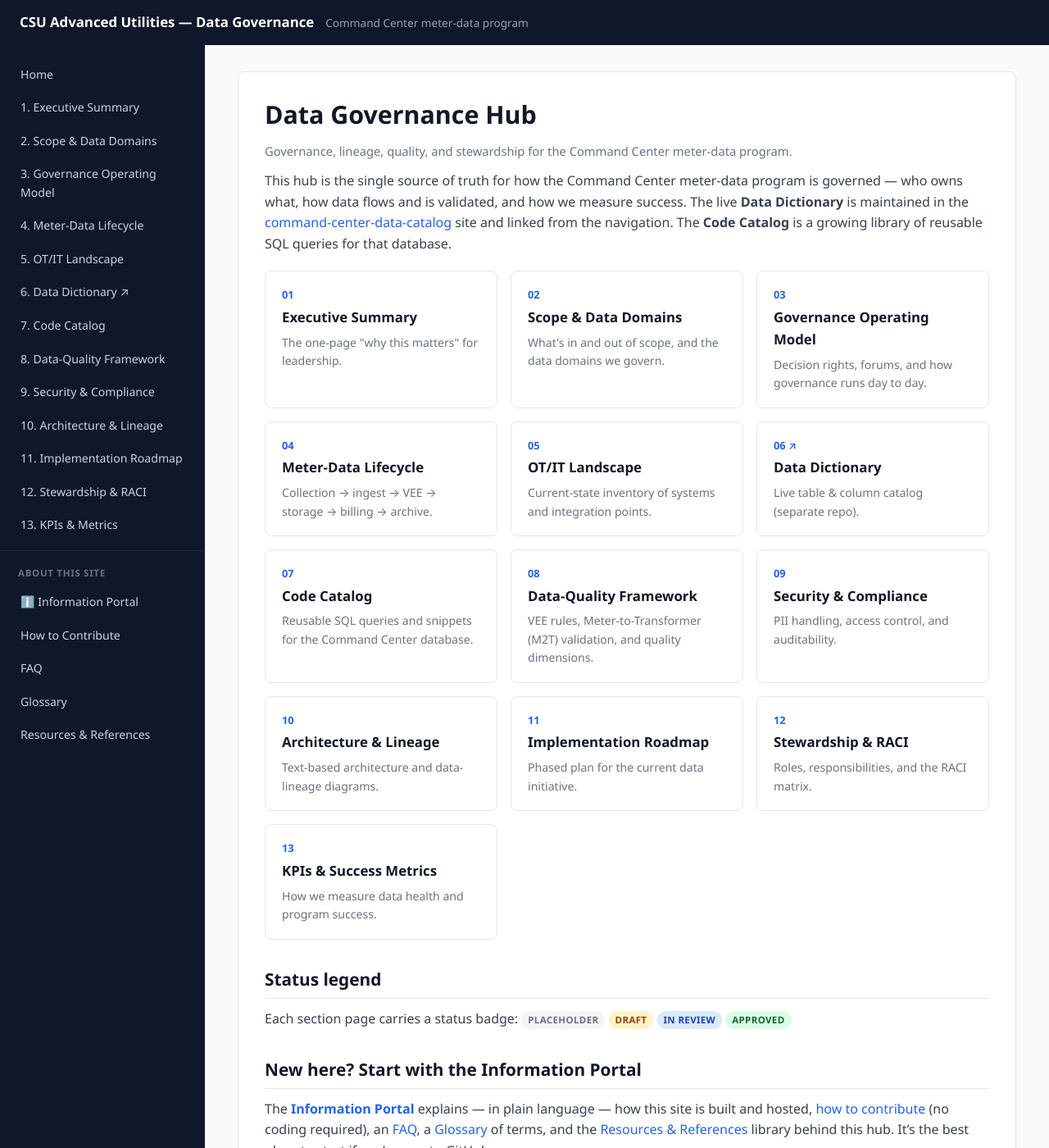
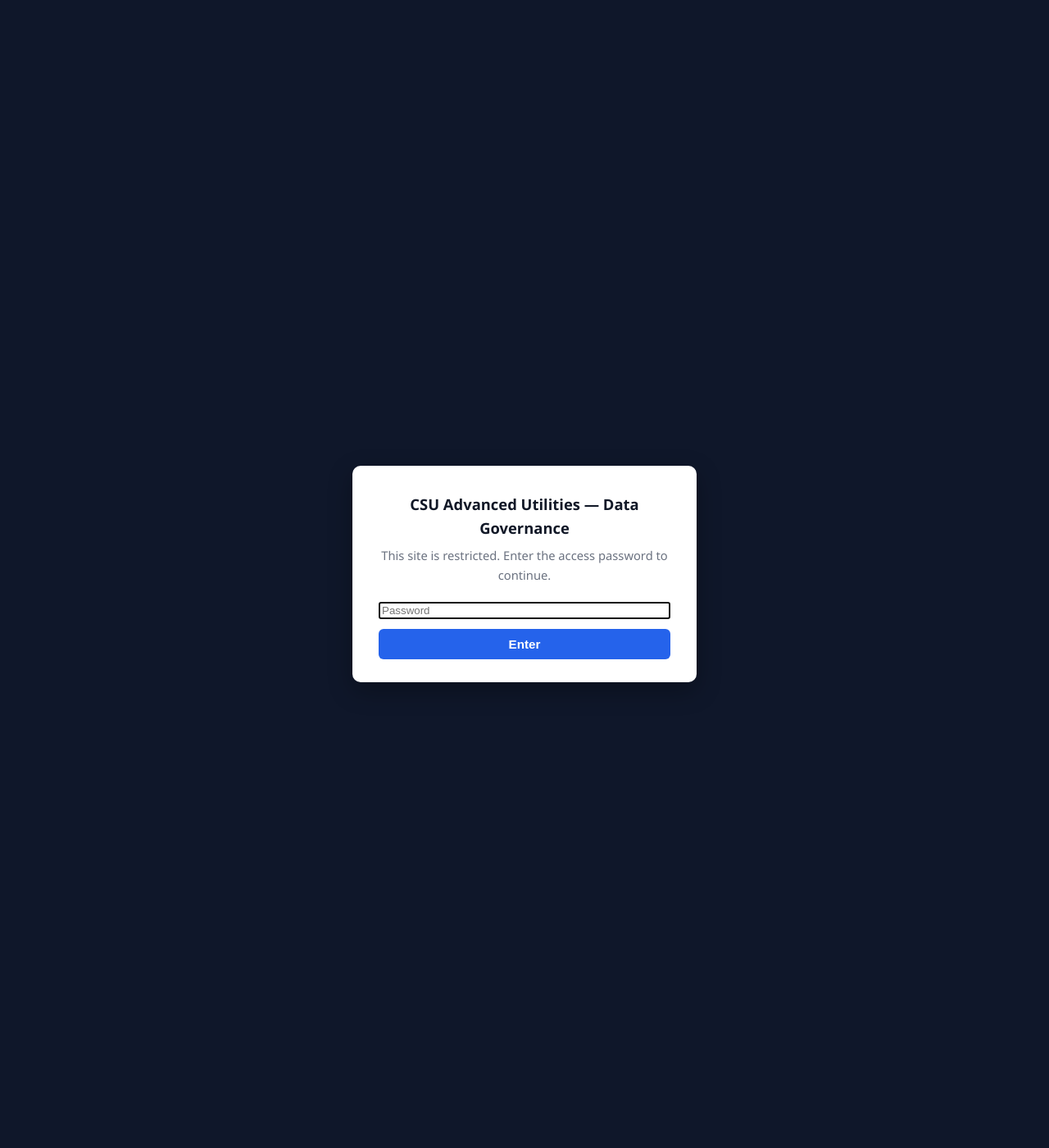
Before and after one commit to csu-advanced-utilities-tech/data-governance, a Jekyll site: the page built from docs/index.md, in a window 1280 px wide and 1400 px high. Shown: the whole window at 82% size. Built offline with Jekyll 4.4.1, drawn with Linux system fonts in a browser that asks for light colours; some of the changed text lies outside the part shown.

Commit message:
Add client-side access gate (shared password, deterrent) to the hub
Layout-level password gate: site content hidden until a SHA-256-hashed shared password is entered; unlock persists per browser session; Mermaid renders after unlock so diagrams still work. Starter password CSUdata2026 (hash in _config.yml gate_hash; change it).

Co-Authored-By: Claude Opus 4.8 (1M context) <noreply@anthropic.com>

````diff
--- a/docs/_config.yml
+++ b/docs/_config.yml
@@ -6,5 +6,13 @@ kramdown:
   input: GFM
   syntax_highlighter: rouge
 # No remote theme — the site uses the layouts in _layouts/ and assets/styles.css.
+
+# Access gate (deterrent only). SHA-256 hash of the shared access password.
+# To change the password, generate a new hash and replace the value below:
+#   PowerShell: [BitConverter]::ToString((New-Object System.Security.Cryptography.SHA256Managed).ComputeHash([Text.Encoding]::UTF8.GetBytes("YOURPASSWORD"))).Replace('-','').ToLower()
+#   Browser console: crypto.subtle.digest('SHA-256', new TextEncoder().encode('YOURPASSWORD')).then(b=>console.log([...new Uint8Array(b)].map(x=>x.toString(16).padStart(2,'0')).join('')))
+# Starter password: CSUdata2026  (CHANGE THIS)
+gate_hash: "863008d1bad2456b0b5c8abf04dae82c1e636ba89f5c876fa5daf2daaac91d6a"
+
 exclude:
   - README.md
--- a/docs/_layouts/default.html
+++ b/docs/_layouts/default.html
@@ -7,6 +7,19 @@
   <link rel="stylesheet" href="{{ '/assets/styles.css' | relative_url }}">
 </head>
 <body>
+
+  <!-- Access gate (deterrent only; shared password, client-side). -->
+  <div id="gate" class="gate" style="display:none">
+    <form id="gateForm" class="gate-box">
+      <h1>CSU Advanced Utilities — Data Governance</h1>
+      <p class="muted">This site is restricted. Enter the access password to continue.</p>
+      <input type="password" id="gatePwd" placeholder="Password" autocomplete="current-password" autofocus>
+      <button type="submit">Enter</button>
+      <p id="gateErr" class="gate-err" style="display:none">Incorrect password. Try again.</p>
+    </form>
+  </div>
+
+  <div id="site" style="display:none">
     <header class="topbar">
       <a class="brand" href="{{ '/index.html' | relative_url }}">CSU Advanced Utilities — Data Governance</a>
       <span class="brand-sub">Command Center meter-data program</span>
@@ -35,18 +48,62 @@
         </article>
       </main>
     </div>
+  </div>
 
-  <!-- Mermaid: renders ```mermaid fenced blocks (used in Architecture & Lineage). -->
+  <!-- Gate logic + Mermaid (Mermaid renders only after the site is revealed). -->
   <script type="module">
     import mermaid from "https://cdn.jsdelivr.net/npm/mermaid@11/dist/mermaid.esm.min.mjs";
+    mermaid.initialize({ startOnLoad: false, theme: "neutral" });
+
+    let mermaidRendered = false;
+    function renderMermaid() {
+      if (mermaidRendered) return;
+      mermaidRendered = true;
       document.querySelectorAll("pre > code.language-mermaid").forEach((code) => {
-      const pre = code.parentElement;
         const div = document.createElement("div");
         div.className = "mermaid";
         div.textContent = code.textContent;
-      pre.replaceWith(div);
+        code.parentElement.replaceWith(div);
       });
-    mermaid.initialize({ startOnLoad: true, theme: "neutral" });
+      if (document.querySelector(".mermaid")) mermaid.run();
+    }
+
+    const GATE_HASH = "{{ site.gate_hash }}";
+    const gate = document.getElementById("gate");
+    const site = document.getElementById("site");
+    const form = document.getElementById("gateForm");
+    const pwd  = document.getElementById("gatePwd");
+    const err  = document.getElementById("gateErr");
+
+    async function sha256hex(text) {
+      const buf = await crypto.subtle.digest("SHA-256", new TextEncoder().encode(text));
+      return [...new Uint8Array(buf)].map((b) => b.toString(16).padStart(2, "0")).join("");
+    }
+    function reveal() {
+      gate.style.display = "none";
+      site.style.display = "";
+      renderMermaid();
+    }
+
+    if (sessionStorage.getItem("csu_gate_ok") === "1") {
+      reveal();
+    } else {
+      gate.style.display = "";
+      pwd.focus();
+    }
+
+    form.addEventListener("submit", async (e) => {
+      e.preventDefault();
+      const h = await sha256hex(pwd.value);
+      if (h === GATE_HASH) {
+        sessionStorage.setItem("csu_gate_ok", "1");
+        reveal();
+      } else {
+        err.style.display = "block";
+        pwd.value = "";
+        pwd.focus();
+      }
+    });
   </script>
 </body>
 </html>
--- a/docs/assets/styles.css
+++ b/docs/assets/styles.css
@@ -26,6 +26,48 @@ body {
   color: #374151;
   line-height: 1.6;
 }
+
+/* ----------------------------- Access gate ------------------------- */
+
+.gate {
+  position: fixed;
+  inset: 0;
+  background: var(--sidebar-bg);
+  display: flex;
+  align-items: center;
+  justify-content: center;
+  z-index: 1000;
+  padding: 24px;
+}
+.gate-box {
+  background: #fff;
+  border-radius: 10px;
+  padding: 32px 32px 28px;
+  width: 100%;
+  max-width: 420px;
+  box-shadow: 0 10px 30px rgba(0, 0, 0, 0.3);
+  text-align: center;
+}
+.gate-box h1 { font-size: 1.15rem; margin: 0 0 8px; }
+.gate-box .muted { margin-bottom: 18px; }
+.gate-box input[type="password"] {
+  width: 100%;
+  max-width: none;
+  margin: 0 0 12px;
+}
+.gate-box button {
+  width: 100%;
+  padding: 10px 14px;
+  background: var(--accent);
+  color: #fff;
+  border: none;
+  border-radius: 6px;
+  font-size: 0.95rem;
+  font-weight: 600;
+  cursor: pointer;
+}
+.gate-box button:hover { background: #1d4ed8; }
+.gate-err { color: #b91c1c; font-size: 0.85rem; margin: 12px 0 0; }
 
 /* ----------------------------- Top bar ----------------------------- */
 
````
Lines whose indentation alone changed are shown as unchanged.
